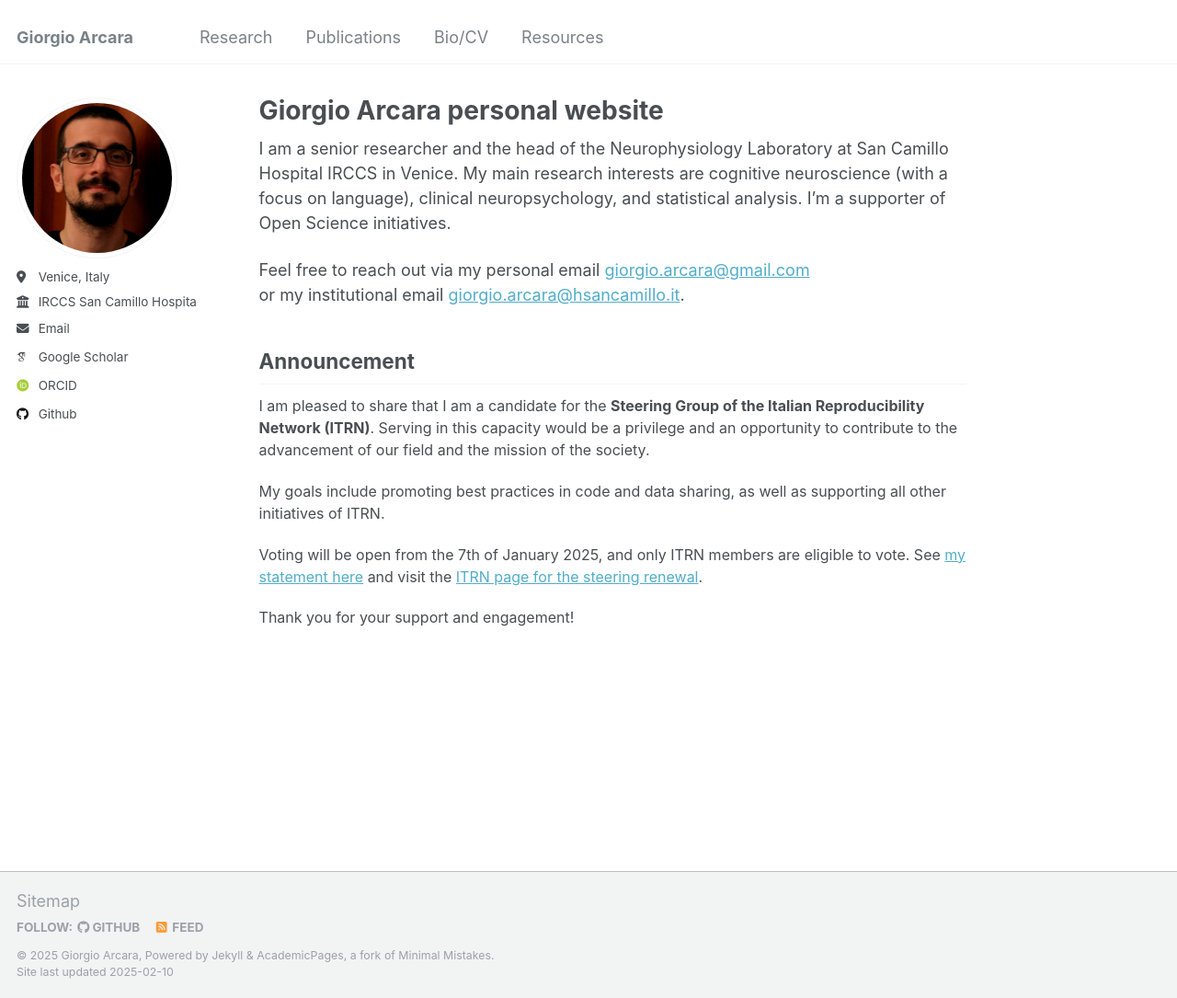
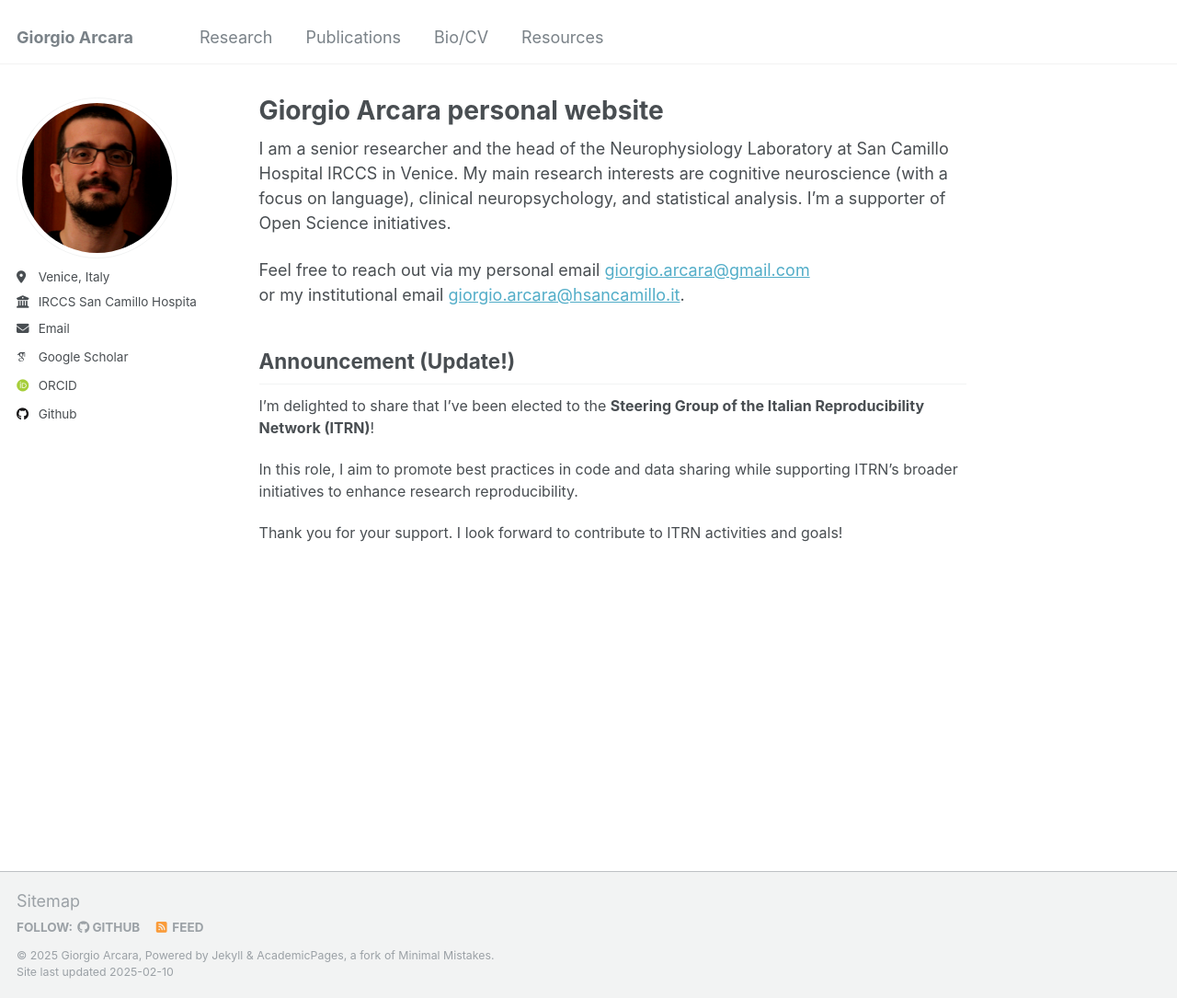
Before and after one commit to giorgioarcara/giorgioarcara.github.io, a Jekyll site: the page built from _pages/about.md, in a window 1280 px wide and 1085 px high. Shown: the whole window at 92% size. Built offline with Jekyll 4.4.1, drawn with Linux system fonts in a browser that asks for light colours; some web fonts are replaced.

Commit message:
changed home

```diff
--- a/_pages/about.md
+++ b/_pages/about.md
@@ -14,16 +14,13 @@ Feel free to reach out via my personal email [giorgio.arcara@gmail.com](mailto:g
 or my institutional email [giorgio.arcara@hsancamillo.it](mailto:giorgio.arcara@hsancamillo.it).
 
 
-<h2>Announcement</h2>
+<h2>Announcement (Update!)</h2>
 <p style="font-size: 16px;">
-I am pleased to share that I am a candidate for the <strong>Steering Group of the Italian Reproducibility Network (ITRN)</strong>. Serving in this capacity would be a privilege and an opportunity to contribute to the advancement of our field and the mission of the society.
+I’m delighted to share that I’ve been elected to the <strong>Steering Group of the Italian Reproducibility Network (ITRN)</strong>!
 </p>
 <p style="font-size: 16px;">
-My goals include promoting best practices in code and data sharing, as well as supporting all other initiatives of ITRN.
+In this role, I aim to promote best practices in code and data sharing while supporting ITRN’s broader initiatives to enhance research reproducibility.
 </p>
 <p style="font-size: 16px;">
-Voting will be open from the 7th of January 2025, and only ITRN members are eligible to vote. See <a href="https://drive.google.com/file/d/1uBzru5MSt0tlXnDJ-g3V2LGoFNk3fHTi/view?usp=sharing" target="_blank">my statement here</a> and visit the <a href="https://www.itrn.org/community/steering" target="_blank">ITRN page for the steering renewal</a>.
+Thank you for your support. I look forward to contribute to ITRN activities and goals!
 </p>
-<p style="font-size: 16px;">
-Thank you for your support and engagement!
-</p>
```
Also changed, not shown: 1 other file.
